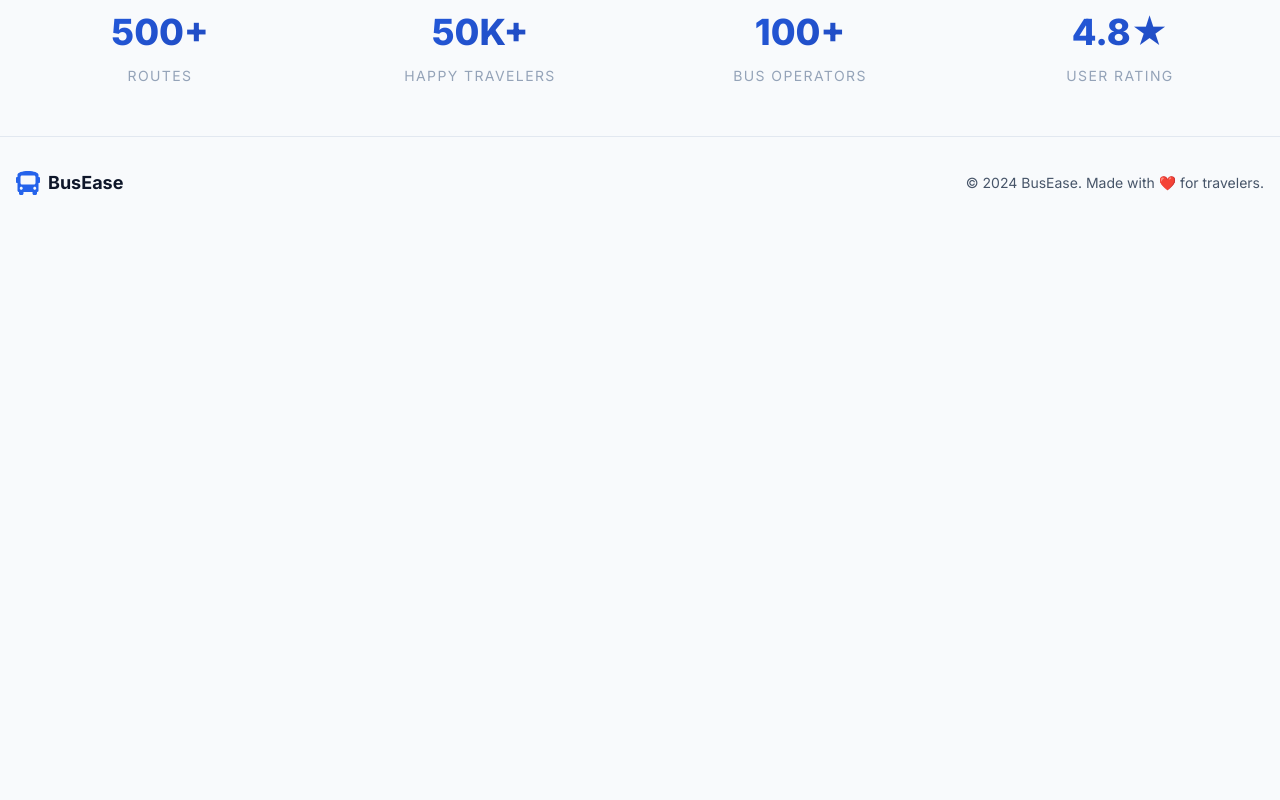
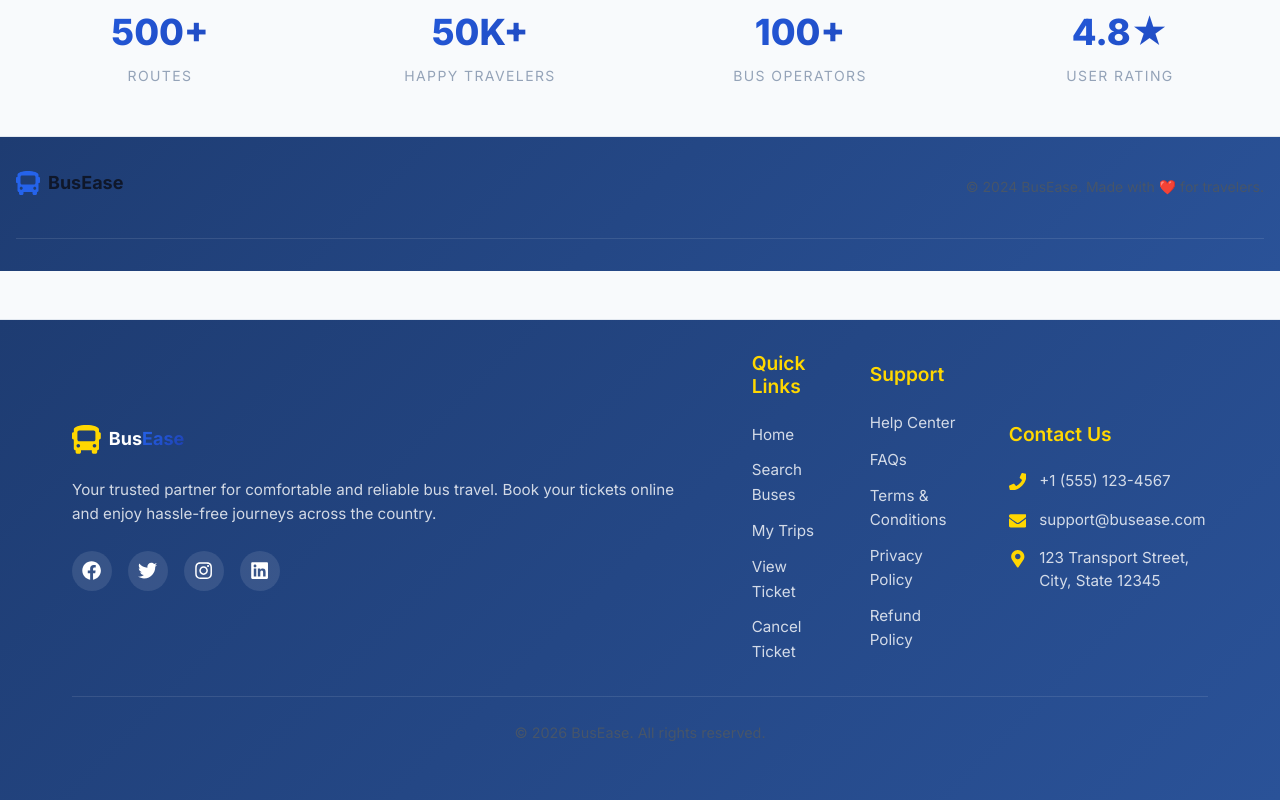
Before and after one commit to Hari-224/Bus_Ticket_Booking_System, a React (Vite) app in the folder frontend/: page / in a window 1280 px wide. Shown: the part 1238-2038 px from the top of the page. Before the commit the page ends 1468 px from the top, so only its background shows below. Built offline with nearby package versions, Linux system fonts and the light colour scheme; no server answers.

Commit message:
footer added

```diff
--- a/frontend/src/App.jsx
+++ b/frontend/src/App.jsx
@@ -3,6 +3,7 @@ import { useAuth } from './context/AuthContext';
 
 // Layout
 import Navbar from './components/Navbar';
+import Footer from './components/Footer';
 
 // Pages
 import Home from './pages/Home';
@@ -75,6 +76,7 @@ function App() {
                     <Route path="*" element={<Navigate to="/" replace />} />
                 </Routes>
             </main>
+            <Footer />
         </div>
     );
 }
--- /dev/null
+++ b/frontend/src/components/Footer.css
@@ -0,0 +1,191 @@
+.footer {
+    background: linear-gradient(135deg, #1e3c72 0%, #2a5298 100%);
+    color: #ffffff;
+    padding: 3rem 0 0;
+    margin-top: auto;
+}
+
+.footer-container {
+    max-width: 1200px;
+    margin: 0 auto;
+    padding: 0 2rem;
+}
+
+.footer-content {
+    display: grid;
+    grid-template-columns: repeat(auto-fit, minmax(250px, 1fr));
+    gap: 3rem;
+    padding-bottom: 2rem;
+    border-bottom: 1px solid rgba(255, 255, 255, 0.1);
+}
+
+.footer-section {
+    display: flex;
+    flex-direction: column;
+    gap: 1rem;
+}
+
+/* Brand Section */
+.footer-brand {
+    display: flex;
+    align-items: center;
+    gap: 0.5rem;
+    font-size: 1.5rem;
+    font-weight: bold;
+    margin-bottom: 0.5rem;
+}
+
+.footer-brand-icon {
+    color: #ffd700;
+    font-size: 1.8rem;
+}
+
+.footer-brand-text {
+    color: #ffffff;
+}
+
+.brand-accent {
+    color: #ffd700;
+}
+
+.footer-description {
+    color: rgba(255, 255, 255, 0.8);
+    line-height: 1.6;
+    font-size: 0.95rem;
+}
+
+/* Social Links */
+.social-links {
+    display: flex;
+    gap: 1rem;
+    margin-top: 0.5rem;
+}
+
+.social-link {
+    width: 40px;
+    height: 40px;
+    border-radius: 50%;
+    background: rgba(255, 255, 255, 0.1);
+    display: flex;
+    align-items: center;
+    justify-content: center;
+    color: #ffffff;
+    font-size: 1.2rem;
+    transition: all 0.3s ease;
+}
+
+.social-link:hover {
+    background: #ffd700;
+    color: #1e3c72;
+    transform: translateY(-3px);
+}
+
+/* Headings */
+.footer-heading {
+    font-size: 1.2rem;
+    font-weight: 600;
+    margin-bottom: 0.5rem;
+    color: #ffd700;
+}
+
+/* Links */
+.footer-links {
+    list-style: none;
+    padding: 0;
+    margin: 0;
+    display: flex;
+    flex-direction: column;
+    gap: 0.7rem;
+}
+
+.footer-links li a {
+    color: rgba(255, 255, 255, 0.8);
+    text-decoration: none;
+    font-size: 0.95rem;
+    transition: all 0.3s ease;
+    display: inline-block;
+}
+
+.footer-links li a:hover {
+    color: #ffd700;
+    padding-left: 5px;
+}
+
+/* Contact Info */
+.footer-contact {
+    list-style: none;
+    padding: 0;
+    margin: 0;
+    display: flex;
+    flex-direction: column;
+    gap: 1rem;
+}
+
+.footer-contact li {
+    display: flex;
+    align-items: flex-start;
+    gap: 0.8rem;
+    color: rgba(255, 255, 255, 0.8);
+    font-size: 0.95rem;
+    line-height: 1.5;
+}
+
+.contact-icon {
+    color: #ffd700;
+    font-size: 1.1rem;
+    margin-top: 3px;
+    flex-shrink: 0;
+}
+
+/* Copyright */
+.footer-bottom {
+    text-align: center;
+    padding: 1.5rem 0;
+    color: rgba(255, 255, 255, 0.7);
+    font-size: 0.9rem;
+}
+
+/* Responsive Design */
+@media (max-width: 768px) {
+    .footer {
+        padding: 2rem 0 0;
+    }
+
+    .footer-content {
+        grid-template-columns: 1fr;
+        gap: 2rem;
+    }
+
+    .footer-container {
+        padding: 0 1rem;
+    }
+
+    .footer-brand {
+        font-size: 1.3rem;
+    }
+
+    .footer-heading {
+        font-size: 1.1rem;
+    }
+}
+
+@media (max-width: 480px) {
+    .social-links {
+        justify-content: flex-start;
+    }
+
+    .social-link {
+        width: 35px;
+        height: 35px;
+        font-size: 1rem;
+    }
+
+    .footer-description {
+        font-size: 0.9rem;
+    }
+
+    .footer-links li a,
+    .footer-contact li {
+        font-size: 0.9rem;
+    }
+}
--- /dev/null
+++ b/frontend/src/components/Footer.jsx
@@ -0,0 +1,89 @@
+import { Link } from 'react-router-dom';
+import { FaBus, FaFacebook, FaTwitter, FaInstagram, FaLinkedin, FaEnvelope, FaPhone, FaMapMarkerAlt } from 'react-icons/fa';
+import './Footer.css';
+
+const Footer = () => {
+    return (
+        <footer className="footer">
+            <div className="footer-container">
+                <div className="footer-content">
+                    {/* About Section */}
+                    <div className="footer-section">
+                        <div className="footer-brand">
+                            <FaBus className="footer-brand-icon" />
+                            <span className="footer-brand-text">Bus<span className="brand-accent">Ease</span></span>
+                        </div>
+                        <p className="footer-description">
+                            Your trusted partner for comfortable and reliable bus travel.
+                            Book your tickets online and enjoy hassle-free journeys across the country.
+                        </p>
+                        <div className="social-links">
+                            <a href="#" className="social-link" aria-label="Facebook">
+                                <FaFacebook />
+                            </a>
+                            <a href="#" className="social-link" aria-label="Twitter">
+                                <FaTwitter />
+                            </a>
+                            <a href="#" className="social-link" aria-label="Instagram">
+                                <FaInstagram />
+                            </a>
+                            <a href="#" className="social-link" aria-label="LinkedIn">
+                                <FaLinkedin />
+                            </a>
+                        </div>
+                    </div>
+
+                    {/* Quick Links */}
+                    <div className="footer-section">
+                        <h3 className="footer-heading">Quick Links</h3>
+                        <ul className="footer-links">
+                            <li><Link to="/">Home</Link></li>
+                            <li><Link to="/search">Search Buses</Link></li>
+                            <li><Link to="/my-trips">My Trips</Link></li>
+                            <li><Link to="/view-ticket">View Ticket</Link></li>
+                            <li><Link to="/cancellation">Cancel Ticket</Link></li>
+                        </ul>
+                    </div>
+
+                    {/* Support */}
+                    <div className="footer-section">
+                        <h3 className="footer-heading">Support</h3>
+                        <ul className="footer-links">
+                            <li><Link to="#">Help Center</Link></li>
+                            <li><Link to="#">FAQs</Link></li>
+                            <li><Link to="#">Terms & Conditions</Link></li>
+                            <li><Link to="#">Privacy Policy</Link></li>
+                            <li><Link to="#">Refund Policy</Link></li>
+                        </ul>
+                    </div>
+
+                    {/* Contact Info */}
+                    <div className="footer-section">
+                        <h3 className="footer-heading">Contact Us</h3>
+                        <ul className="footer-contact">
+                            <li>
+                                <FaPhone className="contact-icon" />
+                                <span>+1 (555) 123-4567</span>
+                            </li>
+                            <li>
+                                <FaEnvelope className="contact-icon" />
+                                <span>support@busease.com</span>
+                            </li>
+                            <li>
+                                <FaMapMarkerAlt className="contact-icon" />
+                                <span>123 Transport Street, City, State 12345</span>
+                            </li>
+                        </ul>
+                    </div>
+                </div>
+
+                {/* Copyright */}
+                <div className="footer-bottom">
+                    <p>&copy; {new Date().getFullYear()} BusEase. All rights reserved.</p>
+                </div>
+            </div>
+        </footer>
+    );
+};
+
+export default Footer;
--- a/frontend/src/index.css
+++ b/frontend/src/index.css
@@ -105,6 +105,24 @@ body {
   min-height: 100vh;
   -webkit-font-smoothing: antialiased;
   -moz-osx-font-smoothing: grayscale;
+  display: flex;
+  flex-direction: column;
+}
+
+#root {
+  display: flex;
+  flex-direction: column;
+  min-height: 100vh;
+}
+
+.app {
+  display: flex;
+  flex-direction: column;
+  min-height: 100vh;
+}
+
+main {
+  flex: 1;
 }
 
 /* Background Pattern - Subtle */
```
